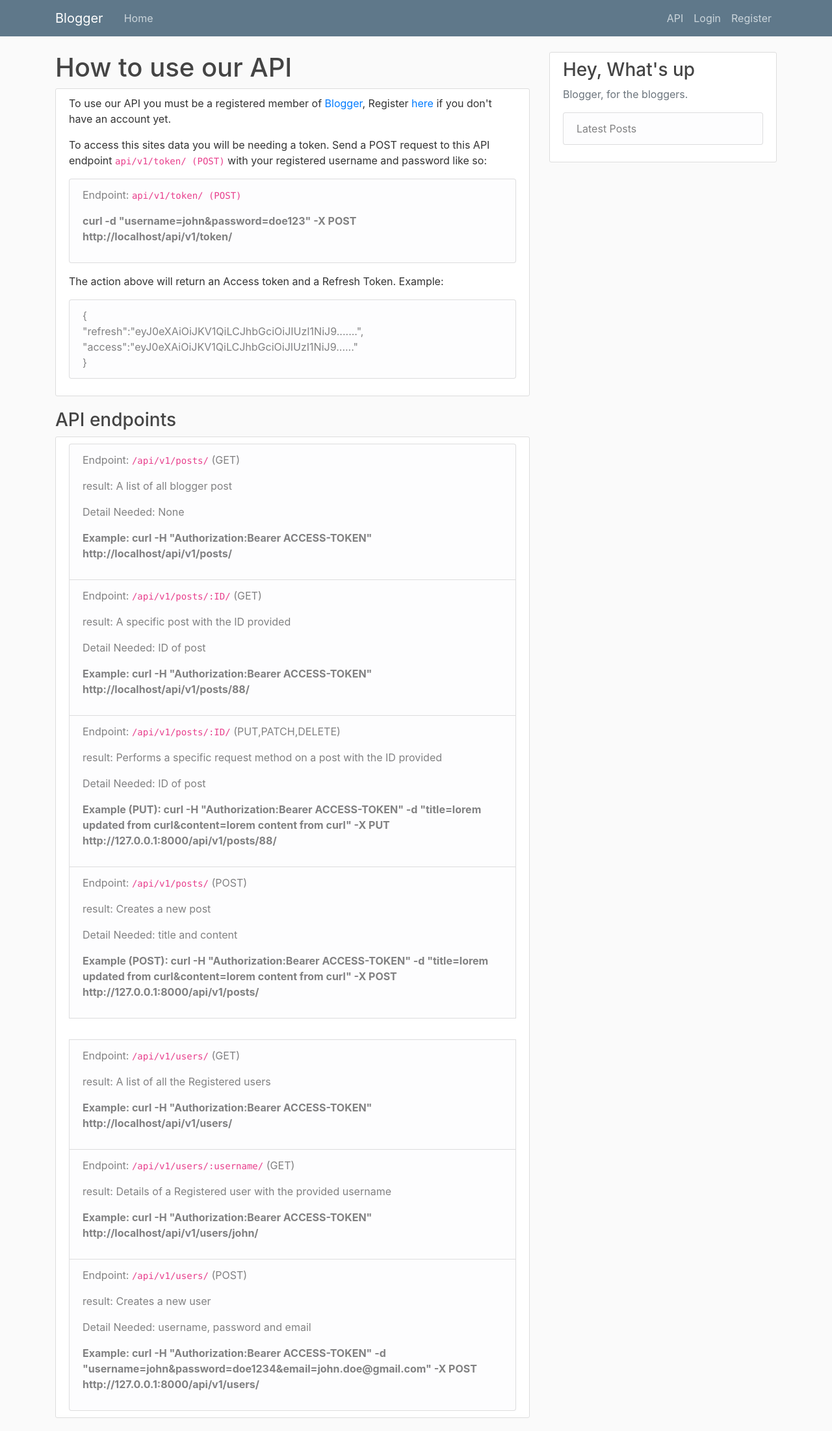
After one commit to Onwughara-CK/blogger, a Django app: page /api-docs/ in a window 1280 px wide. The commit adds this page. Shown: the whole page at 65% size. Run offline with Django 3.2, Linux system fonts and the light colour scheme; some libraries are stand-ins or nearby versions.

Commit message:
add api htnl page and view

```diff
--- a/src/api/views.py
+++ b/src/api/views.py
@@ -12,7 +12,7 @@ class PostViewSet(viewsets.ModelViewSet):
     """
     API endpoint that allows users to view or edit posts.
     """
-    queryset = Post.objects.all()
+    queryset = Post.objects.all().order_by('-date_posted')
     serializer_class = serializers.PostSerializer
     permission_classes = [
         permissions.IsAuthenticated,
--- a/src/blog/urls.py
+++ b/src/blog/urls.py
@@ -28,8 +28,8 @@ from rest_framework.authtoken import views
 from rest_framework_simplejwt.views import TokenObtainPairView, TokenRefreshView
 
 router = routers.DefaultRouter()
-router.register('posts', api_views.PostViewSet)
-router.register('users', api_views.UserViewSet)
+router.register('v1/posts', api_views.PostViewSet)
+router.register('v1/users', api_views.UserViewSet)
 
 
 urlpatterns = [
@@ -40,9 +40,9 @@ urlpatterns = [
     path('logout/', auth_views.LogoutView.as_view(template_name='page/logout.html'), name='logout'),
     path('profile/<str:username>', users_view.profile, name='profile'),
     path('api/', include(router.urls)),
-    path('api/token/', TokenObtainPairView.as_view()),
-    path('api/token/refresh/', TokenRefreshView.as_view()),
-    path('api-auth/', include('rest_framework.urls', namespace='rest_framework'))
+    path('api/v1/token/', TokenObtainPairView.as_view()),
+    path('api/v1/token/refresh/', TokenRefreshView.as_view()),
+    path('api-auth/', include('rest_framework.urls', namespace='rest_framework')),
 ]
 
 
--- /dev/null
+++ b/src/page/templates/page/api.html
@@ -0,0 +1,109 @@
+{% extends 'page/base.html' %}
+
+{% block content %}
+<h1>How to use our API</h1>
+
+<div class="content-section">
+    <p>
+        To use our API you must be a registered member of <a href="{% url 'page:home' %}">Blogger</a>,
+        Register <a href="{% url 'register' %}">here</a> if you don't have an account yet.
+    </p>
+    <P>
+        To access this sites data you will be needing a token. Send a POST request to this API
+        endpoint <code>api/v1/token/ (POST)</code> with your registered username and password like so:
+        <ul class="list-group">
+            <li class="list-group-item list-group-item-light">
+                <p>Endpoint: <code>api/v1/token/ (POST)</code></p>
+                <p><b> curl -d "username=john&password=doe123" -X POST http://{{ request.get_host }}/api/v1/token/</b>
+                </p>
+            </li>
+        </ul>
+    </P>
+    <p>The action above will return an Access token and a Refresh Token. Example:
+        <ul class="list-group">
+            <li class="list-group-item list-group-item-light">
+                { <br>
+                "refresh":"eyJ0eXAiOiJKV1QiLCJhbGciOiJIUzI1NiJ9.......",
+                <br>
+                "access":"eyJ0eXAiOiJKV1QiLCJhbGciOiJIUzI1NiJ9......"
+                <br>
+                }
+            </li>
+        </ul>
+    </p>
+</div>
+
+<h3>API endpoints</h3>
+<div class="content-section">
+    <ul class="list-group">
+        <li class="list-group-item list-group-item-light">
+            <p>Endpoint: <code>/api/v1/posts/</code> (GET)</p>
+            <p>result: A list of all blogger post</p>
+            <p>Detail Needed: None</p>
+            <p><b> Example:
+                    curl -H "Authorization:Bearer ACCESS-TOKEN" http://{{ request.get_host }}/api/v1/posts/
+                </b>
+            </p>
+        </li>
+        <li class="list-group-item list-group-item-light">
+            <p>Endpoint: <code>/api/v1/posts/:ID/</code> (GET)</p>
+            <p>result: A specific post with the ID provided</p>
+            <p>Detail Needed: ID of post </p>
+            <p><b> Example:
+                    curl -H "Authorization:Bearer ACCESS-TOKEN" http://{{ request.get_host }}/api/v1/posts/88/
+                </b>
+            </p>
+        </li>
+        <li class="list-group-item list-group-item-light">
+            <p>Endpoint: <code>/api/v1/posts/:ID/</code> (PUT,PATCH,DELETE)</p>
+            <p>result: Performs a specific request method on a post with the ID provided</p>
+            <p>Detail Needed: ID of post </p>
+            <p><b> Example (PUT):
+                    curl -H "Authorization:Bearer ACCESS-TOKEN" -d "title=lorem updated
+                    from
+                    curl&content=lorem content from curl" -X PUT http://127.0.0.1:8000/api/v1/posts/88/
+                </b>
+            </p>
+        </li>
+        <li class="list-group-item list-group-item-light">
+            <p>Endpoint: <code>/api/v1/posts/</code> (POST)</p>
+            <p>result: Creates a new post</p>
+            <p>Detail Needed: title and content </p>
+            <p><b> Example (POST):
+                    curl -H "Authorization:Bearer ACCESS-TOKEN" -d "title=lorem updated from curl&content=lorem content
+                    from curl" -X POST http://127.0.0.1:8000/api/v1/posts/
+                </b>
+            </p>
+        </li>
+        <hr>
+        <li class="list-group-item list-group-item-light">
+            <p>Endpoint: <code>/api/v1/users/</code> (GET)</p>
+            <p>result: A list of all the Registered users</p>
+            <p><b> Example:
+                    curl -H "Authorization:Bearer ACCESS-TOKEN" http://{{ request.get_host }}/api/v1/users/
+                </b>
+            </p>
+        </li>
+        <li class="list-group-item list-group-item-light">
+            <p>Endpoint: <code>/api/v1/users/:username/</code> (GET)</p>
+            <p>result: Details of a Registered user with the provided username</p>
+            <p><b> Example:
+                    curl -H "Authorization:Bearer ACCESS-TOKEN" http://{{ request.get_host }}/api/v1/users/john/
+                </b>
+            </p>
+        </li>
+        <li class="list-group-item list-group-item-light">
+            <p>Endpoint: <code>/api/v1/users/</code> (POST)</p>
+            <p>result: Creates a new user</p>
+            <p>Detail Needed: username, password and email </p>
+
+            <p><b> Example:
+                    curl -H "Authorization:Bearer ACCESS-TOKEN" -d
+                    "username=john&password=doe1234&email=john.doe@gmail.com" -X POST
+                    http://127.0.0.1:8000/api/v1/users/
+                </b>
+            </p>
+        </li>
+    </ul>
+</div>
+{% endblock content %}
--- a/src/page/templates/page/base.html
+++ b/src/page/templates/page/base.html
@@ -33,6 +33,7 @@
                     </div>
                     <!-- Navbar Right Side -->
                     <div class="navbar-nav">
+                        <a class="nav-item nav-link" href="{% url 'page:api' %}">API</a>
                         {% if user.is_authenticated %}
                         <a class="nav-item nav-link"
                             href="{% url 'profile' user.username %}">{{ user.username | upper }}</a>
@@ -98,13 +99,10 @@
             </div>
             <div class="col-md-4">
                 <div class="content-section">
-                    <h3>Our Sidebar</h3>
-                    <p class='text-muted'>You can put any information here you'd like.
+                    <h3>Hey, What's up</h3>
+                    <p class='text-muted'>Blogger, for the bloggers.
                         <ul class="list-group">
                             <li class="list-group-item list-group-item-light">Latest Posts</li>
-                            <li class="list-group-item list-group-item-light">Announcements</li>
-                            <li class="list-group-item list-group-item-light">Calendars</li>
-                            <li class="list-group-item list-group-item-light">etc</li>
                         </ul>
                     </p>
                 </div>
--- a/src/page/urls.py
+++ b/src/page/urls.py
@@ -14,6 +14,8 @@ urlpatterns = [
     path('post/<int:pk>/delete/', views.PostDeleteView.as_view(), name='delete'),
     path('post/<str:username>/', views.UserPostListView.as_view(), name='user-posts'),
     path('post/<int:pk>/<str:slug>/',
-         views.PostDetailView.as_view(), name='detail')
+         views.PostDetailView.as_view(), name='detail'),
+    path('api-docs/', views.ApiDocs.as_view(), name='api')
+
 
 ]
--- a/src/page/views.py
+++ b/src/page/views.py
@@ -1,6 +1,6 @@
 from django.urls import reverse_lazy
-from django.views import generic
-from django.views.generic.base import RedirectView
+from django.views import generic, View
+from django.views.generic.base import RedirectView, TemplateView
 from django.shortcuts import get_object_or_404
 from django.contrib.auth.models import User
 from django.contrib.auth.mixins import LoginRequiredMixin, UserPassesTestMixin
@@ -93,3 +93,7 @@ class UserPostListView(generic.ListView):
         context['profile_owner'] = User.objects.get(
             username=self.kwargs['username'])
         return context
+
+
+class ApiDocs(TemplateView):
+    template_name = "page/api.html"
```
